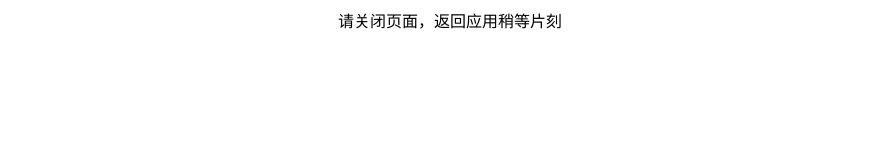
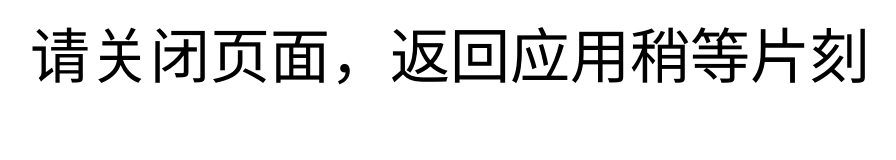
Before and after one commit to luxapp/redirect, a plain HTML site: page index.html in a window 1280 px wide. Shown: the whole page, without its empty margins (190-1086 px from the left). Drawn offline with Linux system fonts and the light colour scheme.

Commit message:
Update index.html

```diff
--- a/index.html
+++ b/index.html
@@ -1 +1 @@
-<p style="font-family:times;text-align:center;">请关闭页面，返回应用稍等片刻</p>
+<p style="font-size:60px;text-align:center;">请关闭页面，返回应用稍等片刻</p>
```
